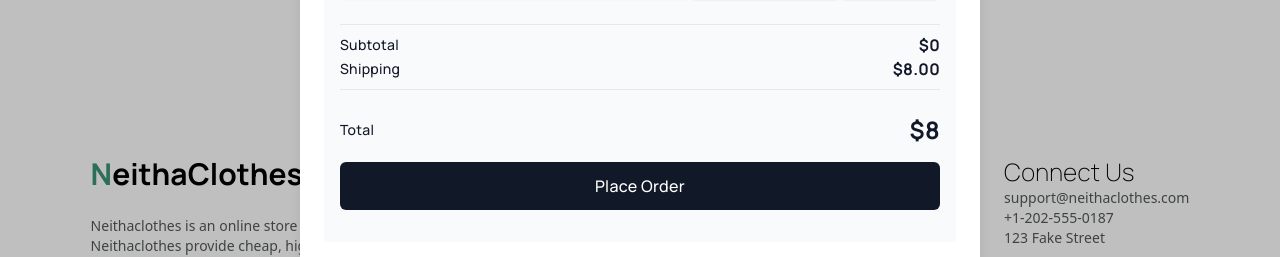
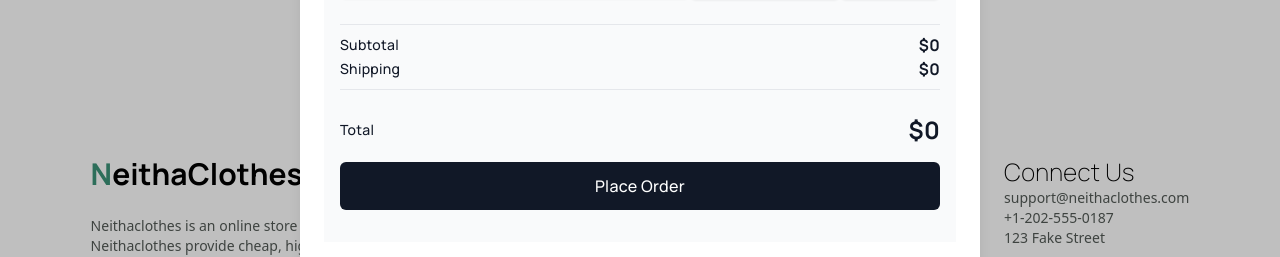
Before and after one commit to LisandroDev/ecommerce, a React (Create React App) app in the folder ecommerce/: page /cart in a window 1280 px wide. Both pictures are taken after a click on the button "CHECKOUT". Shown: the part 492-749 px from the top of the page. Built offline with nearby package versions, Linux system fonts and the light colour scheme; what cntl would draw is missing.

Commit message:
Fix total price

```diff
--- a/ecommerce/src/components/Checkout/CheckoutForm.tsx
+++ b/ecommerce/src/components/Checkout/CheckoutForm.tsx
@@ -143,13 +143,13 @@ const Checkout = () => {
           </div>
           <div className="flex items-center justify-between">
             <p className="text-sm font-medium text-gray-900">Shipping</p>
-            <p className="font-semibold text-gray-900">$8.00</p>
+            <p className="font-semibold text-gray-900">${getTotalPrice() > 0 ? 8 : 0}</p>
           </div>
         </div>
         <div className="mt-6 flex items-center justify-between">
           <p className="text-sm font-medium text-gray-900">Total</p>
           <p className="text-2xl font-semibold text-gray-900">
-            ${Number(getTotalPrice()) + 8}
+            ${getTotalPrice() > 0 ? Number(getTotalPrice()) + 8 : 0}
           </p>
         </div>
       </div>
```
